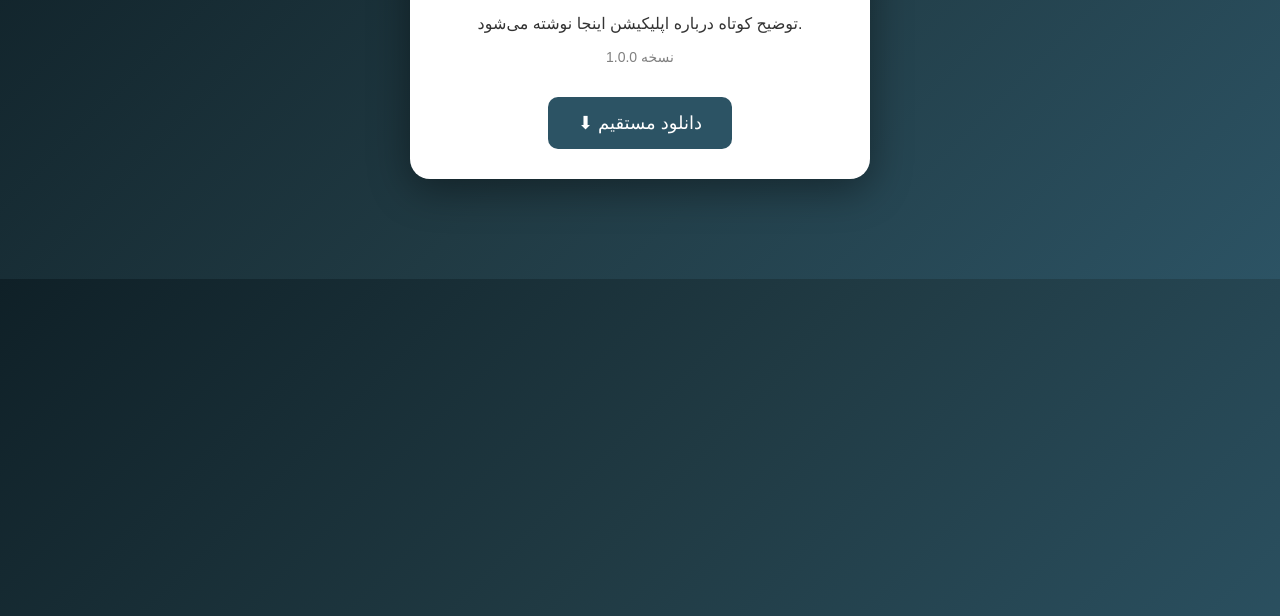
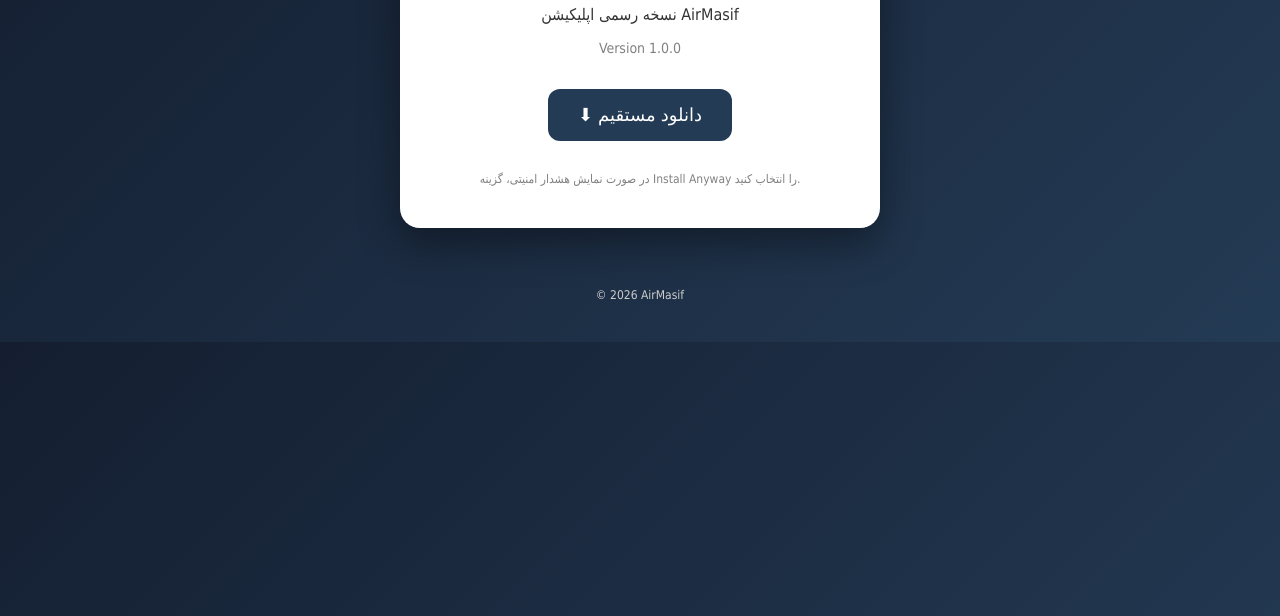
Before and after one commit to alisajjadhosseini/Rat, a plain HTML site: page index.html in a window 1280 px wide. Shown: the part 184-800 px from the top of the page. Drawn offline with Linux system fonts and the light colour scheme.

Commit message:
Update index.html

```diff
--- a/index.html
+++ b/index.html
@@ -3,53 +3,89 @@
 <head>
 <meta charset="UTF-8">
 <meta name="viewport" content="width=device-width, initial-scale=1.0">
-<title>دانلود اپلیکیشن</title>
+<title>دانلود AirMasif</title>
+
 <style>
 body{
     margin:0;
-    font-family:sans-serif;
-    background: linear-gradient(135deg,#0f2027,#203a43,#2c5364);
+    font-family:Tahoma, sans-serif;
+    background: linear-gradient(135deg,#141e30,#243b55);
     color:white;
     text-align:center;
 }
+
+.container{
+    padding:40px 15px;
+}
+
 .card{
     background:white;
     color:#333;
-    width:90%;
-    max-width:400px;
-    margin:100px auto;
+    max-width:420px;
+    margin:60px auto;
     padding:30px;
     border-radius:20px;
-    box-shadow:0 10px 40px rgba(0,0,0,0.4);
+    box-shadow:0 15px 40px rgba(0,0,0,0.4);
 }
+
+h1{
+    margin-top:0;
+}
+
+.version{
+    color:gray;
+    font-size:14px;
+}
+
 button{
-    background:#2c5364;
+    background:#243b55;
     color:white;
     border:none;
     padding:15px 30px;
     font-size:18px;
-    border-radius:10px;
+    border-radius:12px;
     cursor:pointer;
+    transition:0.3s;
 }
+
 button:hover{
-    opacity:0.9;
+    background:#141e30;
 }
-.version{
-    color:gray;
-    font-size:14px;
+
+.footer{
+    margin-top:30px;
+    font-size:12px;
+    color:#ccc;
 }
 </style>
 </head>
+
 <body>
 
-<div class="card">
-    <h2>📱 نام اپلیکیشن شما</h2>
-    <p>توضیح کوتاه درباره اپلیکیشن اینجا نوشته می‌شود.</p>
-    <p class="version">نسخه 1.0.0</p>
-    <br>
-    <a href="app.apk" download>
-        <button>⬇ دانلود مستقیم</button>
-    </a>
+<div class="container">
+
+    <div class="card">
+        <h1>📱 AirMasif</h1>
+        <p>نسخه رسمی اپلیکیشن AirMasif</p>
+        <p class="version">Version 1.0.0</p>
+
+        <br>
+
+        <a href="AirMasif.apk" download>
+            <button>⬇ دانلود مستقیم</button>
+        </a>
+
+        <br><br>
+
+        <p style="font-size:12px;color:gray;">
+        در صورت نمایش هشدار امنیتی، گزینه Install Anyway را انتخاب کنید.
+        </p>
+    </div>
+
+    <div class="footer">
+        © 2026 AirMasif
+    </div>
+
 </div>
 
 </body>
```
